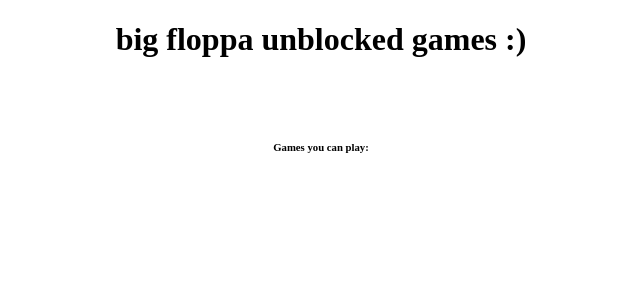
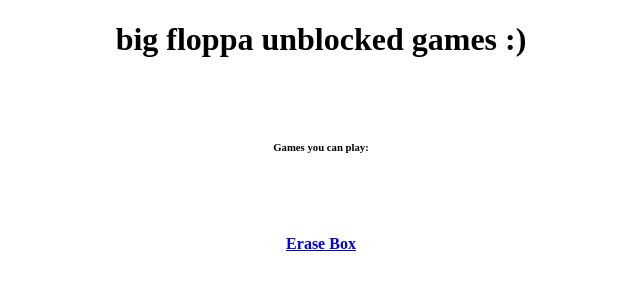
Before and after one commit to bigfloppayay/bigfloppayay.github.io, a plain HTML site: page index.html in a window 1280 px wide. Shown: the whole page, without its empty margins (319-959 px from the left). Drawn offline with Linux system fonts and the light colour scheme.

Commit message:
Update index.html

```diff
--- a/index.html
+++ b/index.html
@@ -8,6 +8,6 @@
             Games you can play:
         </h6>
         <br><br>
-        <h4><a href="/playgame/erasebox.html>Erase Box</a></</h4>
+        <h4><a href="/playgame/erasebox.html">Erase Box</a></</h4>
     </center>
 </html>
```
